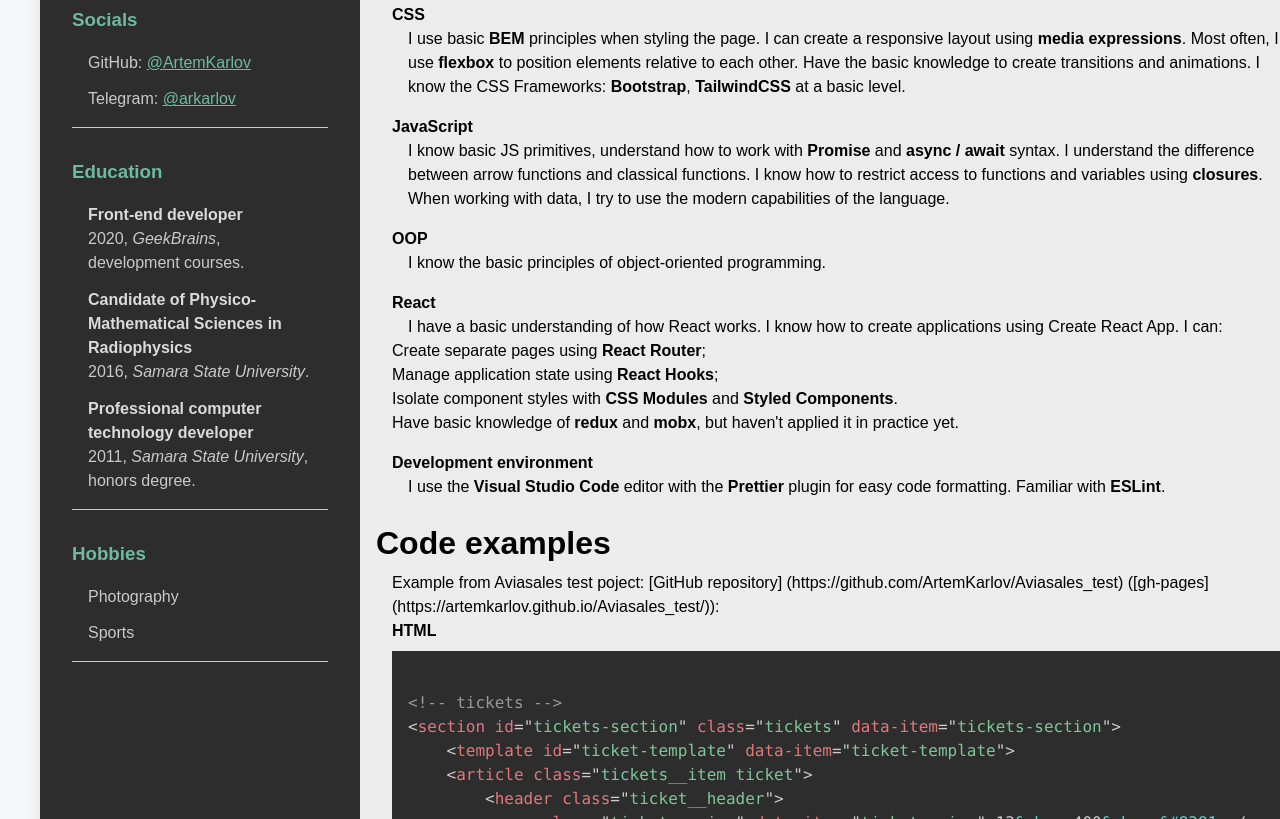
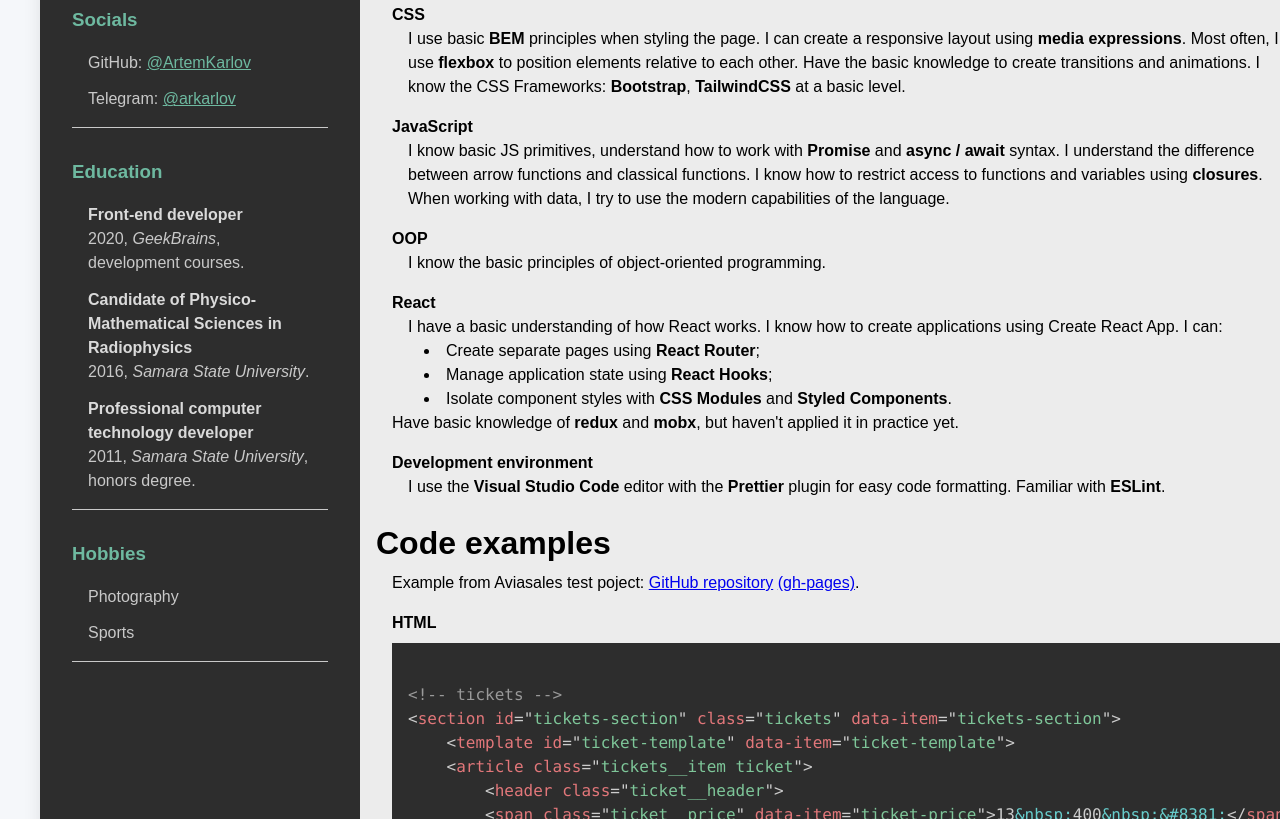
Before and after one commit to ArtemKarlov/rsschool-cv, a plain HTML site: page index.html in a window 1280 px wide. Shown: the part 677-1496 px from the top of the page. Drawn offline with Linux system fonts and the light colour scheme.

Commit message:
feat: styles for code examples

```diff
--- a/css/main.css
+++ b/css/main.css
@@ -153,3 +153,14 @@ body {
     padding-left: 1em;
     padding-right: 1em;
 }
+
+.skill_list {
+    padding-left: 2em;
+    padding-right: 1em;
+    list-style-position: inside;
+    list-style-type: disc;
+}
+
+.main__section-content_code-example {
+    margin-bottom: 1em;
+}
--- a/index.html
+++ b/index.html
@@ -124,11 +124,10 @@
 
                 <section class="main__section">
                     <h3 class="main__section-title">Code examples</h3>
-                    <p class="main__section-content">Example from Aviasales test poject:
-                        [GitHub repository]
-                        (https://github.com/ArtemKarlov/Aviasales_test)
-                        ([gh-pages]
-                        (https://artemkarlov.github.io/Aviasales_test/)):
+                    <p class="main__section-content main__section-content_code-example">
+                        Example from Aviasales test poject:
+                        <a href="https://github.com/ArtemKarlov/Aviasales_test" target="_blank" rel="noopener noreferrer">GitHub repository</a>
+                        <a href="https://artemkarlov.github.io/Aviasales_test/" target="_blank" rel="noopener noreferrer">(gh-pages)</a>.
                     </p>
                     <article class="code-example">
                         <h4>HTML</h4>
```
